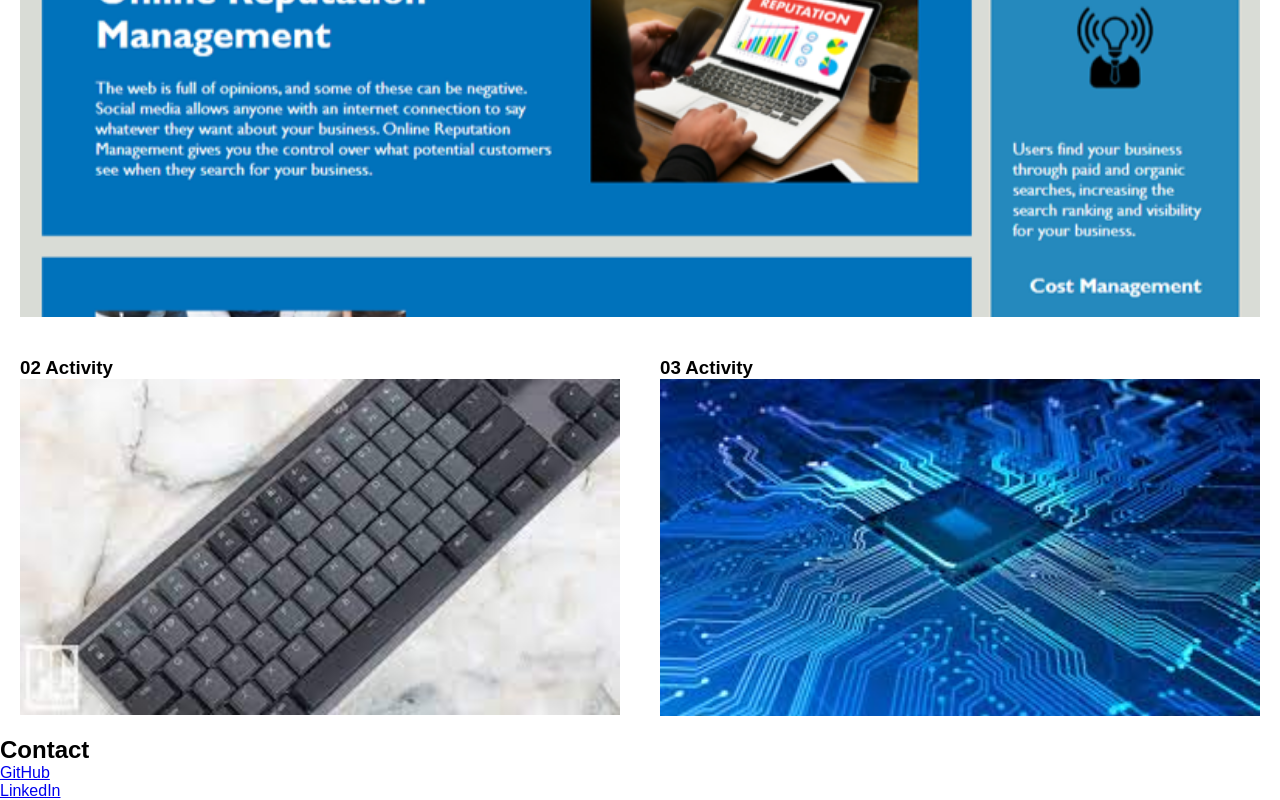
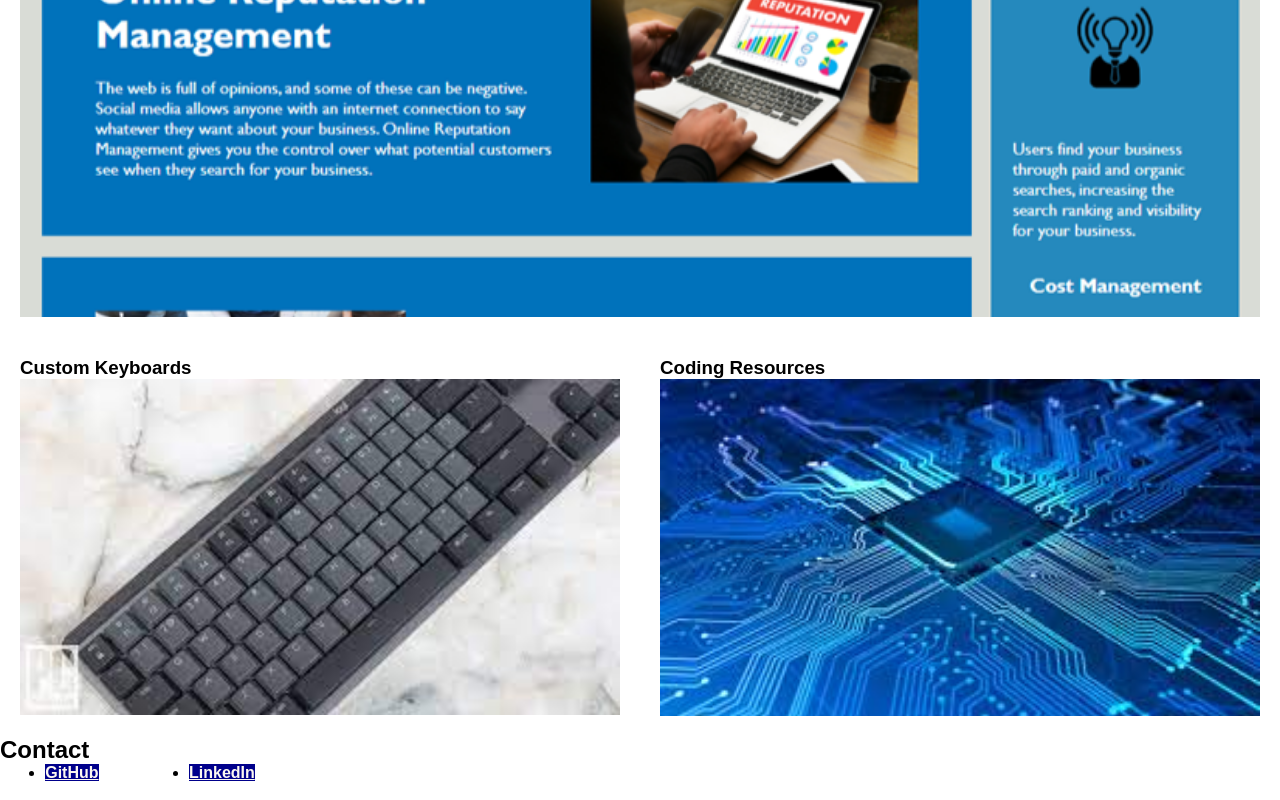
Before and after one commit to ZacharyDOTpy/portfolio-challenge, a plain HTML site: page index.html in a window 1280 px wide. Shown: the part 1012-1812 px from the top of the page. Drawn offline with Linux system fonts and the light colour scheme.

Commit message:
added aditional links to GitHub and LinkedIn

```diff
--- a/Assets/css/style.css
+++ b/Assets/css/style.css
@@ -11,14 +11,14 @@ nav ul {
 }
 
 nav a {
-  background-color: unset;
-  color: var(--navlink-color);
+  background-color: darkblue;
+  color: rgb(253, 249, 241);
   font-weight: bold;
-  text-decoration: none;
+  text-decoration: underline;
 }
 
 nav a:hover {
-  color: var(--light);
+  color: red;
 }
 
 body {
@@ -50,3 +50,28 @@ body {
   overflow: hidden;
   align-items: center;
 }
+
+.contact-info {
+  display: flex;
+  flex-direction: row;
+  justify-content: space-between;
+  min-width: 300px;
+}
+
+ul {
+  display: flex;
+  justify-content: space-around;
+  align-content: space-between;
+  min-width: 300px;
+}
+
+ul a {
+  background-color: darkblue;
+  color: rgb(253, 249, 241);
+  font-weight: bold;
+  text-decoration: underline;
+}
+
+ul a:hover {
+  color: red;
+}
--- a/index.html
+++ b/index.html
@@ -32,34 +32,38 @@
             <div class="portfolio-items">
                 <article>
                     <h3>01 Activity</h3>
-                    <a href="#">
+                    <a href="https://zacharydotpy.github.io/code-refactor/">
                         <img src="./Assets/images/01-html-css-git-homework-demo.png" alt="image of a webpage">
                     </a>
                 </article>
                 <article>
-                    <h3>02 Activity</h3>
-                    <a href="#">
+                    <h3>Custom Keyboards</h3>
+                    <a href="https://www.reddit.com/r/MechanicalKeyboards/">
                         <img src="./Assets/images/keyboard-stock.jpg" alt="image of a keyboard">
                     </a>
                 </article>
                 <article>
-                    <h3>03 Activity</h3>
-                    <a href="#">
+                    <h3>Coding Resources</h3>
+                    <a href="https://www.w3schools.com/html/html5_semantic_elements.asp">
                         <img src="./Assets/images/coding.jpg" alt="image of a circuit board">
                     </a>
                 </article>
             </div>
         </section>
         <section id="contact">
+            <div class="contact-info">
+                <article>
                     <h2>Contact</h2>
                     <ul>
                         <li>
-                    <a href="https://github.com/ZacharyDOTpy?tab=repositories">GitHub</a>
+                            <a href="https://github.com/ZacharyDOTpy">GitHub</a>
                         </li>
                         <li>
                             <a href="https://linkedin.com/in/zachary-brewer-9b3634204">LinkedIn</a>
                         </li>
                     </ul>
+                </article>
+            </div>
         </section>
     </main>
 </body>
```
Lines whose indentation alone changed are shown as unchanged.
